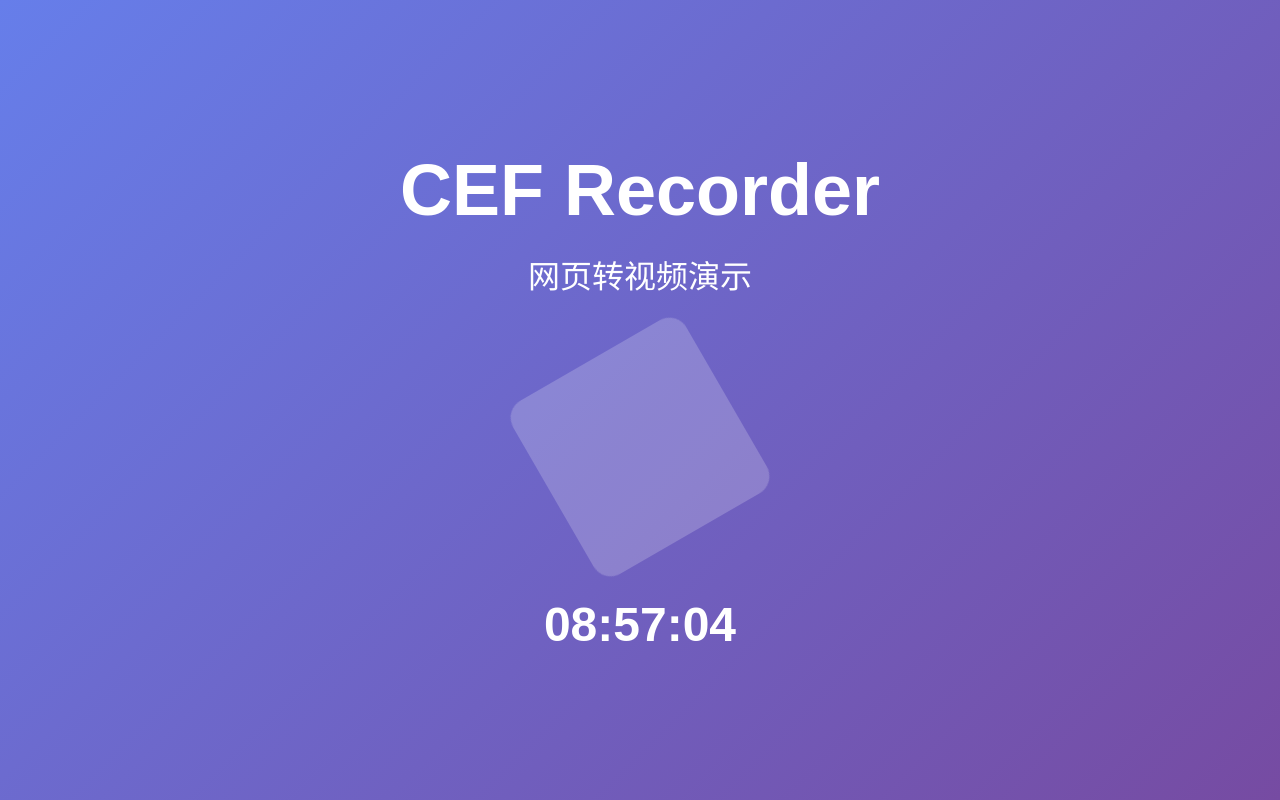
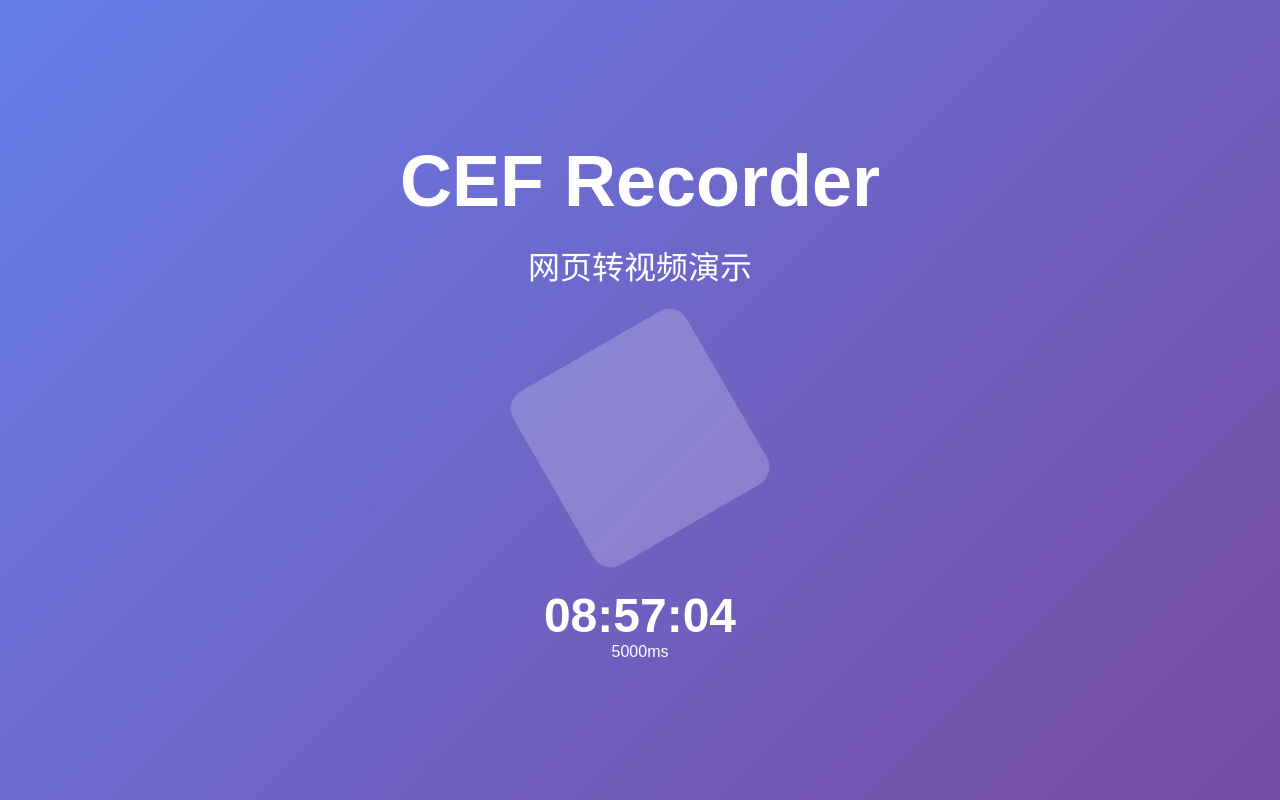
Before and after one commit to Autokaka/cef_recorder_sample, a plain HTML site: page sample/index.html in a window 1280 px wide. Drawn offline with Linux system fonts and the light colour scheme.

Commit message:
draft: no other way...

```diff
--- a/sample/index.html
+++ b/sample/index.html
@@ -1,14 +1,14 @@
 <!DOCTYPE html>
 <html lang="zh-CN">
   <head>
-    <meta charset="UTF-8">
-    <meta name="viewport" content="width=device-width, initial-scale=1.0">
+    <meta charset="UTF-8" />
+    <meta name="viewport" content="width=device-width, initial-scale=1.0" />
     <title>CEF Recorder Demo</title>
     <style>
       body {
         margin: 0;
         padding: 0;
-            font-family: 'Arial', sans-serif;
+        font-family: "Arial", sans-serif;
         background: linear-gradient(135deg, #667eea 0%, #764ba2 100%);
         display: flex;
         justify-content: center;
@@ -76,13 +76,16 @@
       <p>网页转视频演示</p>
       <div class="box"></div>
       <div class="time" id="time"></div>
+      <div class="tag" id="tag"></div>
     </div>
 
     <script>
       function updateTime() {
         const now = new Date();
-            const timeStr = now.toLocaleTimeString('zh-CN');
-            document.getElementById('time').textContent = timeStr;
+        const timeStr = now.toLocaleTimeString("zh-CN");
+        document.getElementById("time").textContent = timeStr;
+        document.getElementById("tag").textContent =
+          performance.now().toFixed(0) + "ms";
       }
 
       updateTime();
```
Also changed, not shown: CMakeLists.txt, 7 other files. Lines whose indentation alone changed are shown as unchanged.
